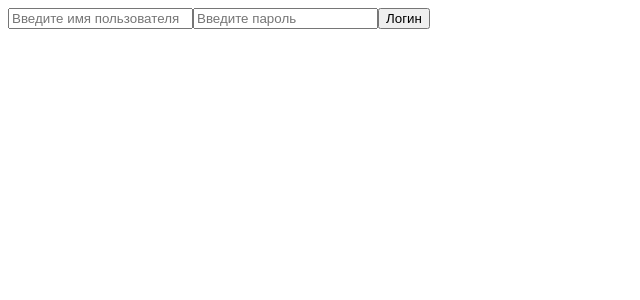
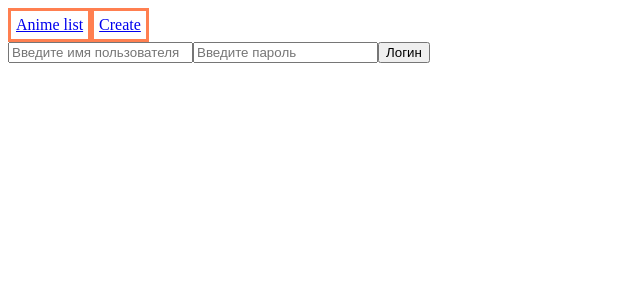
Before and after one commit to Quad3/anime_list, a React (Create React App) app in the folder frontend/: page /login in a window 1280 px wide. Shown: the top 300 px of the page, without its empty margins (0-640 px from the left). Built offline with nearby package versions, Linux system fonts and the light colour scheme.

Commit message:
Add routes

```diff
--- a/frontend/src/App.tsx
+++ b/frontend/src/App.tsx
@@ -1,41 +1,11 @@
-import React, {useContext, useEffect, useState} from 'react';
+import React from 'react';
 import {observer} from 'mobx-react-lite';
 
-import LoginForm from "./components/LoginForm";
-import AnimeList from "./components/AnimeList";
-import {Context} from "./index";
-import AnimeListService from "./services/AnimeListService";
-import {AnimeResponse} from "./models/AnimeResponse";
+import AppRouter from "./components/AppRouter";
 
 function App() {
-    const [animeList, setAnimeList] = useState<AnimeResponse[]>([]);
-    const {store} = useContext(Context);
-
-    useEffect(() => {
-        store.checkAuth();
-        if (store.isAuth)
-            getAnimeList();
-    }, [store.isAuth]);
-
-    async function getAnimeList() {
-        try {
-            const response = await AnimeListService.getAll();
-            setAnimeList(response.data.data);
-        } catch (e: any) {
-            console.log(e.response?.data?.detail);
-        }
-    }
-
     return (
-        <div>
-            {
-                store.isAuth
-                    ?
-                    <AnimeList animeList={animeList} />
-                    :
-                    <LoginForm/>
-            }
-        </div>
+        <AppRouter/>
     );
 }
 
--- a/frontend/src/components/AnimeList.tsx
+++ b/frontend/src/components/AnimeList.tsx
@@ -1,11 +1,36 @@
-import React from 'react'
+import React, {useEffect, useState} from 'react';
 import {observer} from "mobx-react-lite";
 
 import Anime from "./Anime";
 import {AnimeResponse} from "../models/AnimeResponse";
+import AnimeListService from "../services/AnimeListService";
 
-const AnimeList = ({ animeList } : {animeList: AnimeResponse[] }) => {
+const AnimeList = () => {
+    const [animeList, setAnimeList] = useState<AnimeResponse[]>([]);
+    const [isAnimeListLoading, setIsAnimeListLoading] = useState<boolean>(false);
+
+    useEffect(() => {
+        fetchAnimeList();
+    }, []);
+
+    async function fetchAnimeList() {
+        setIsAnimeListLoading(true);
+        try {
+            const paginatedAnimeList = await AnimeListService.getAll();
+            setAnimeList(paginatedAnimeList.data.data);
+        } catch (e: any) {
+            console.log(e.response?.data?.detail);
+        } finally {
+            setIsAnimeListLoading(false);
+        }
+    }
+
     return (
+        <div>
+            {isAnimeListLoading
+                ?
+                <h1>Идет загрузка</h1>
+                :
                 <div className="anime-list">
                     {animeList.map((anime, i) => (
                         <div key={"div-" + anime.uuid}>
@@ -14,6 +39,8 @@ const AnimeList = ({ animeList } : {animeList: AnimeResponse[] }) => {
                         </div>
                     ))}
                 </div>
+            }
+        </div>
     );
 };
 
--- /dev/null
+++ b/frontend/src/components/AppRouter.tsx
@@ -0,0 +1,25 @@
+import React, {useContext} from 'react';
+import {RouterProvider} from 'react-router-dom';
+import {observer} from "mobx-react-lite";
+
+import {privateRoutes, publicRoutes} from "../router";
+import {Context} from "../index";
+import Navbar from "./Navbar";
+
+const AppRouter = () => {
+    const {store} = useContext(Context);
+
+    return (
+        <div>
+            <Navbar />
+            { store.isAuth
+                ?
+                <RouterProvider router={privateRoutes}/>
+                :
+                <RouterProvider router={publicRoutes}/>
+            }
+        </div>
+    );
+};
+
+export default observer(AppRouter);
--- /dev/null
+++ b/frontend/src/components/Navbar.tsx
@@ -0,0 +1,32 @@
+import React, {useContext} from 'react';
+
+import {Context} from "../index";
+import '../styles/navbar.css';
+
+const Navbar = () => {
+    const {store} = useContext(Context);
+
+    function logout() {
+        localStorage.removeItem('token');
+        store.setIsAuth(false);
+    }
+
+    return (
+        <nav className="main-navbar">
+            <ul>
+                <div className="nav-items">
+                    <li><a href="/anime">Anime list</a></li>
+                    <li><a href="/create">Create</a></li>
+                </div>
+                { store.isAuth
+                    ?
+                    <li onClick={ logout }>Выйти</li>
+                    :
+                    <></>
+                }
+            </ul>
+        </nav>
+    );
+};
+
+export default Navbar;
--- a/frontend/src/http/index.ts
+++ b/frontend/src/http/index.ts
@@ -15,15 +15,10 @@ $api.interceptors.request.use((config) => {
 $api.interceptors.response.use((config) => {
     return config;
 }, (error => {
-    const originalRequest = error.config;
-    if (error.config && error.config._isRetry) {
-        throw error;
-    }
     if (error.response.status === 403 && localStorage.getItem('token')) {
         localStorage.removeItem('token');
     }
-    originalRequest._isRetry = true;
-    return $api.request(originalRequest);
+    throw error;
 }))
 
 export default $api;
--- a/frontend/src/index.tsx
+++ b/frontend/src/index.tsx
@@ -9,7 +9,7 @@ const store = new Store();
 
 export const Context = createContext<StoreInterface>({
     store,
-})
+});
 
 const root = ReactDOM.createRoot(
     document.getElementById('root') as HTMLElement
--- /dev/null
+++ b/frontend/src/router/index.tsx
@@ -0,0 +1,27 @@
+import React from "react";
+import {Navigate, createBrowserRouter} from "react-router-dom";
+
+import AnimeList from "../components/AnimeList";
+import LoginForm from "../components/LoginForm";
+
+export const privateRoutes = createBrowserRouter([
+    {
+        path: '/anime',
+        element: <AnimeList/>,
+    },
+    {
+        path: '*',
+        element: <Navigate to={'/anime'}/>,
+    },
+]);
+
+export const publicRoutes = createBrowserRouter([
+    {
+        path: '/login',
+        element: <LoginForm/>,
+    },
+    {
+        path: '*',
+        element: <Navigate to={'/login'}/>,
+    },
+]);
--- a/frontend/src/services/AnimeListService.ts
+++ b/frontend/src/services/AnimeListService.ts
@@ -5,6 +5,6 @@ import {PaginatedAnimeResponse} from "../models/PaginatedAnimeResponse";
 
 export default class AnimeListService {
     static async getAll(): Promise<AxiosResponse<PaginatedAnimeResponse>> {
-        return $api.get<PaginatedAnimeResponse>("/anime")
+        return $api.get<PaginatedAnimeResponse>("/anime");
     }
 }
--- a/frontend/src/store/Store.ts
+++ b/frontend/src/store/Store.ts
@@ -7,6 +7,7 @@ export default class Store {
 
     constructor() {
         makeAutoObservable(this);
+        this.checkAuth();
     }
 
     setIsAuth(bool: boolean) {
--- /dev/null
+++ b/frontend/src/styles/navbar.css
@@ -0,0 +1,23 @@
+ul {
+    margin: 0;
+    padding: 0;
+}
+
+.main-navbar {
+
+}
+
+.main-navbar > ul {
+    display: flex;
+    justify-content: space-between;
+}
+
+.nav-items {
+    display: flex;
+}
+
+.nav-items > li, .main-navbar > ul > li {
+    list-style: none;
+    border: 3px solid coral;
+    padding: 5px;
+}
```
Lines whose indentation alone changed are shown as unchanged.
